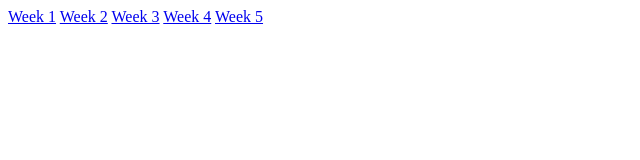
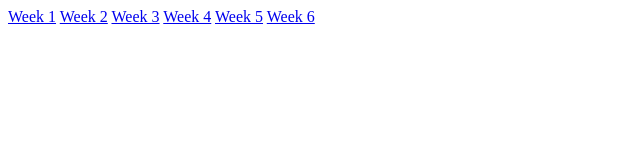
Before and after one commit to MattiaSabino/Data-Processing, a plain HTML site: page index.html in a window 1280 px wide. Shown: the full height of the page, 0-640 px from the left. Drawn offline with Linux system fonts and the light colour scheme.

Commit message:
Update index.html

```diff
--- a/index.html
+++ b/index.html
@@ -4,4 +4,5 @@
       <a href="homework/week_3/barchart">Week 3</a>
      <a href="homework/week_4/scatterplot">Week 4</a>
      <a href="homework/week_5">Week 5</a>
+     <a href="homework/week_6">Week 6</a>
 </html>
```
